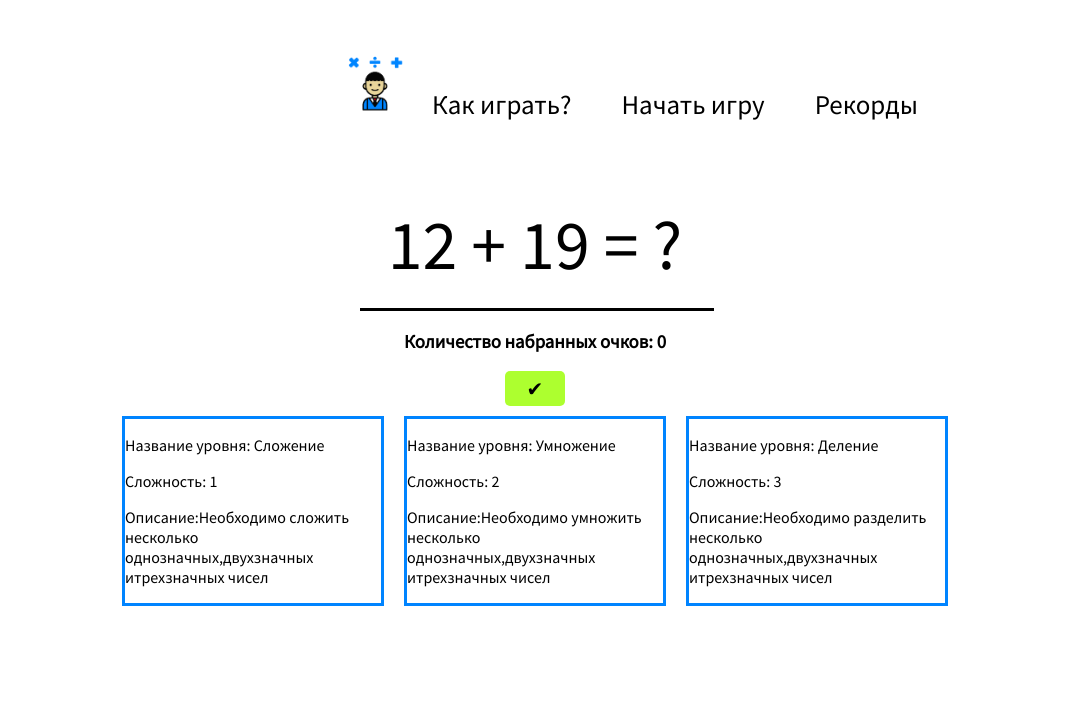
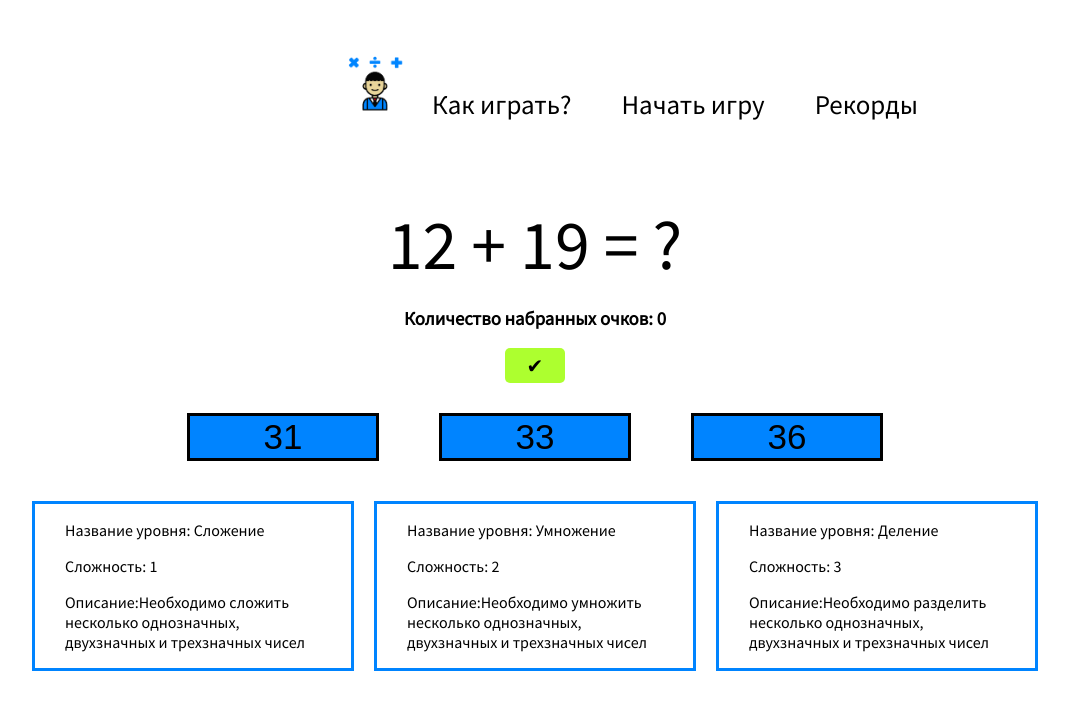
Before and after one commit to karjicoh987/mathgameonreact, a React (Create React App) app: page / in a window 1280 px wide. Both pictures are taken after a click on the button "Начать". Shown: the top 710 px of the page, without its empty margins (105-1174 px from the left). Built offline with nearby package versions, Linux system fonts and the light colour scheme.

Commit message:
create component vriablecard and render it on the window

```diff
--- a/src/App.css
+++ b/src/App.css
@@ -7,6 +7,7 @@
     color:#ffffff;
     border:none;
     cursor: pointer;
+    margin-bottom: 100px;
 }
 .button-start:hover{
     background-color: rgb(0, 174, 255);
--- a/src/components/LvlPanel/LvlData.js
+++ b/src/components/LvlPanel/LvlData.js
@@ -2,17 +2,17 @@ const Lvls = [
    {
         title:"Сложение",
         complexity:1,
-        description:"Необходимо сложить несколько однозначных,двухзначных итрехзначных чисел"
+        description:"Необходимо сложить несколько однозначных, двухзначных и трехзначных чисел"
     },
     {
         title:"Умножение",
         complexity:2,
-        description:"Необходимо умножить несколько однозначных,двухзначных итрехзначных чисел"
+        description:"Необходимо умножить несколько однозначных, двухзначных и трехзначных чисел"
     },
     {
         title:"Деление",
         complexity:3,
-        description:"Необходимо разделить несколько однозначных,двухзначных итрехзначных чисел"
+        description:"Необходимо разделить несколько однозначных, двухзначных и трехзначных чисел"
     }
 ]
 
--- a/src/components/LvlPanel/lvlstyle.css
+++ b/src/components/LvlPanel/lvlstyle.css
@@ -6,5 +6,7 @@
 .lvlcard{
     border:3px solid #0084FF;
     width:20%;
+    padding-left:30px;
+    padding-right: 30px;
     margin:10px;
 }
--- a/src/components/exp/ExpCard.js
+++ b/src/components/exp/ExpCard.js
@@ -1,6 +1,7 @@
 import React, {Component} from 'react';
 import Exp from './Exp';
 import Point from './Point';
+import VariableCard from './VariableCard'
 import './expstyle.css';
 
 class ExpCard extends Component{
@@ -19,17 +20,16 @@ class ExpCard extends Component{
         }
         //Привязка копки к объекту
         this.GameChanger = this.GameChanger.bind(this);
-        this.UserInput = this.UserInput.bind(this)
-    }
-    UserInput(e){
-        this.setState({value: e.target.value});
     }
     GenExp(){
         return Math.floor(Math.random() * Math.floor(100)) + " + " + Math.floor(Math.random() * Math.floor(100))
     }
+    CalculateExp(){
+        return (new Function('return ' + this.state.exp))()
+    }
 
-    GameChanger(){
-        let response = (new Function('return ' + this.state.exp))()
+    GameChanger(id){
+        let response = this.CalculateExp()
         if (this.state.value == response){
             this.setState(prevState =>{
                return {
@@ -45,18 +45,35 @@ class ExpCard extends Component{
         }
     }
     render(){
+        //TrueVariable  перменная необходимая для запоминания индекса правильного варианта
+        const TrueVariable = Math.floor(Math.random() * Math.floor(3))
+
+        // Генерирование массива с вариантами ответа
+        const VarNumArr = new Array(3).fill(0).map( (n,i) =>{
+            if (i === TrueVariable){
+                return this.CalculateExp()
+            }
+            return (this.CalculateExp() + Math.floor(Math.random() * Math.floor(10)+1))
+        })
+
+        // Генерирование массива с компонентом VariableCard
+        const VariableCards = VarNumArr.map((num,i) => <VariableCard
+                                                                    num = {num}
+                                                                    key = {i}
+                                                                    GameChanger = {this.GameChanger}
+                                                         />)
         return(
+            <div>
                 <div className = "Exp-card">
                     <Exp GenExp = {this.state.exp}/>
-                <input
-                    type="text"
-                    value={this.state.value}
-                    onChange={this.UserInput}
-                />
                     <Point point = {this.state.userPoint}/>
                     <button
                         className = "ButtonGenExp"
                         onClick = {this.GameChanger}>✔</button>
+                </div>
+                <div className = "flex-box">
+                    {VariableCards}
+                </div>
             </div>
         )
     }
--- /dev/null
+++ b/src/components/exp/VariableCard.js
@@ -0,0 +1,13 @@
+import React,{Component} from 'react'
+
+class VariableCard extends Component{
+    render(){
+        return(
+            <button className = "ButtonVariable" onClick = {() => this.props.GameChanger(this.props.id)}>
+                 {this.props.num}
+            </button>
+        )
+    }
+}
+
+export default VariableCard
--- a/src/components/exp/expstyle.css
+++ b/src/components/exp/expstyle.css
@@ -32,3 +32,18 @@ input:hover{
 .ButtonGenExp:hover{
     background-color:rgb(89, 206, 43);
 }
+
+
+.ButtonVariable{
+    background-color: #0084FF;
+    width:15%;
+    height:10%;
+    border: 3px solid black;
+    margin: 30px;
+    font-size: 35px;
+    cursor: pointer;
+}
+.flex-box{
+    display: flex;
+    justify-content: center;
+}
```
Lines whose indentation alone changed are shown as unchanged.
